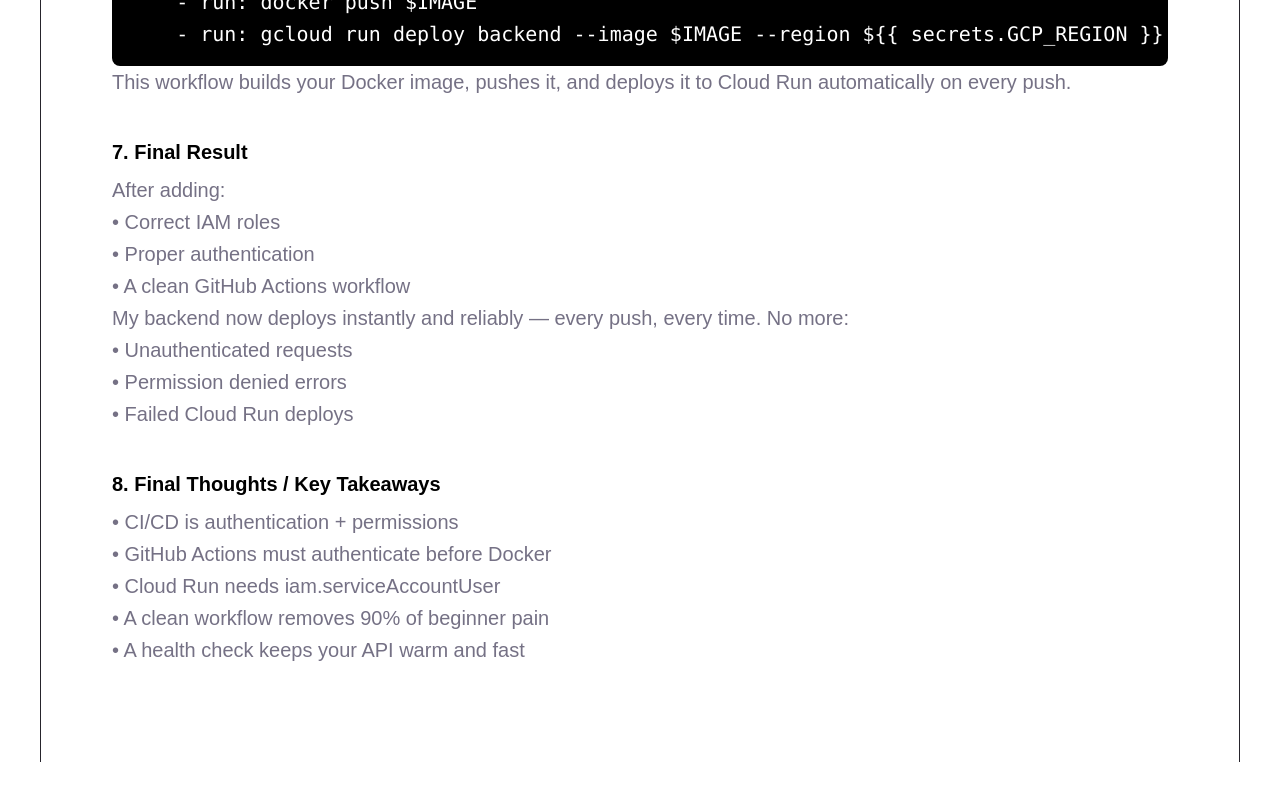
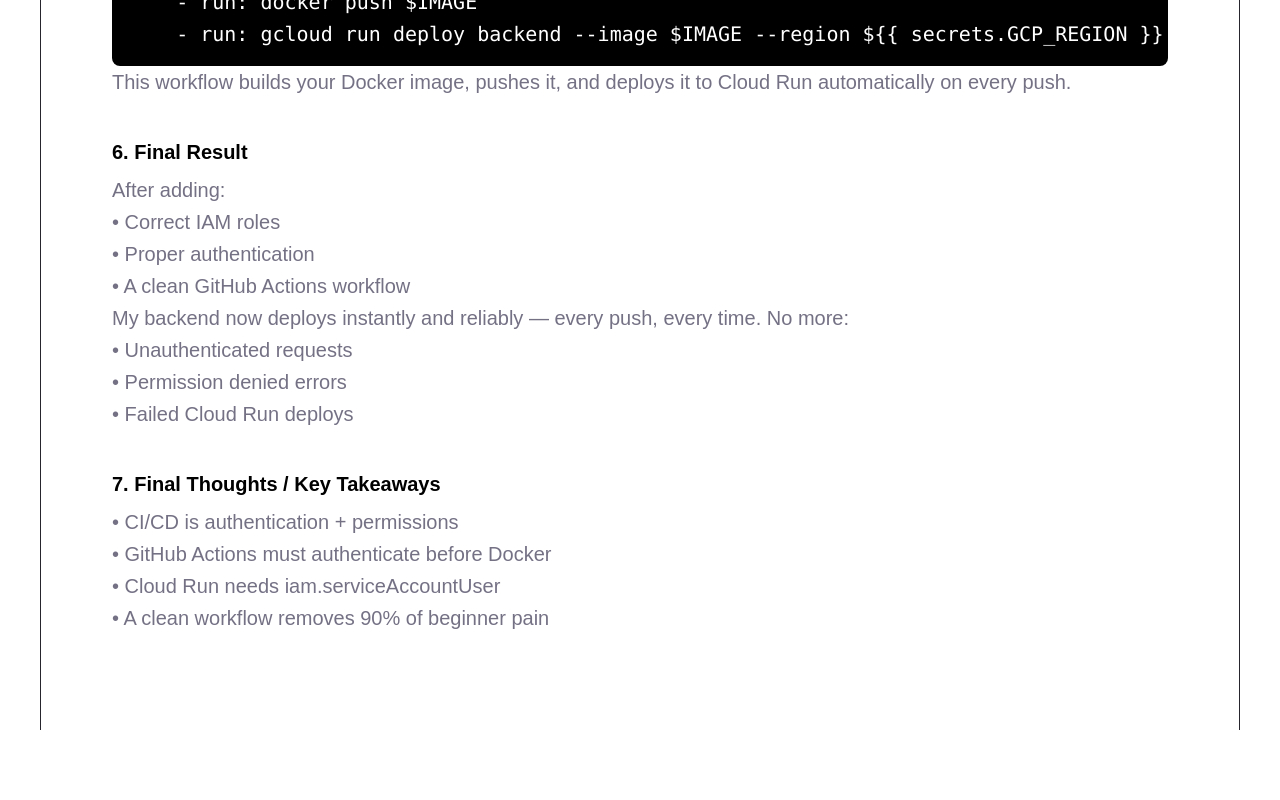
Before and after one commit to JayanShrestha/my-portfolio-react, a React (Vite) app: page /blog/Simple-CICD in a window 1280 px wide. Shown: the part 3150-3950 px from the top of the page. Built offline with nearby package versions, Linux system fonts and the light colour scheme; the HTML template or start-up script is replaced by a standard one.

Commit message:
update simple ci/cd blog post

```diff
--- a/src/Blogcomponent/Simple-CICD-GCP.jsx
+++ b/src/Blogcomponent/Simple-CICD-GCP.jsx
@@ -153,7 +153,7 @@
         Cloud Run automatically on every push.
       </p>
 
-      <h3 className="text-xl font-semibold mt-6 mb-2">7. Final Result</h3>
+      <h3 className="text-xl font-semibold mt-6 mb-2">6. Final Result</h3>
       <p className="mb-4 body-1 text-n-4">
         After adding:
         <ul>
@@ -171,7 +171,7 @@
       </p>
 
       <h3 className="text-xl font-semibold mt-6 mb-2">
-        8. Final Thoughts / Key Takeaways
+        7. Final Thoughts / Key Takeaways
       </h3>
       <p className="mb-4 body-1 text-n-4">
         <ul>
@@ -179,7 +179,6 @@
           <li>• GitHub Actions must authenticate before Docker</li>
           <li>• Cloud Run needs iam.serviceAccountUser</li>
           <li>• A clean workflow removes 90% of beginner pain</li>
-          <li>• A health check keeps your API warm and fast</li>
         </ul>
       </p>
     </div>
```
